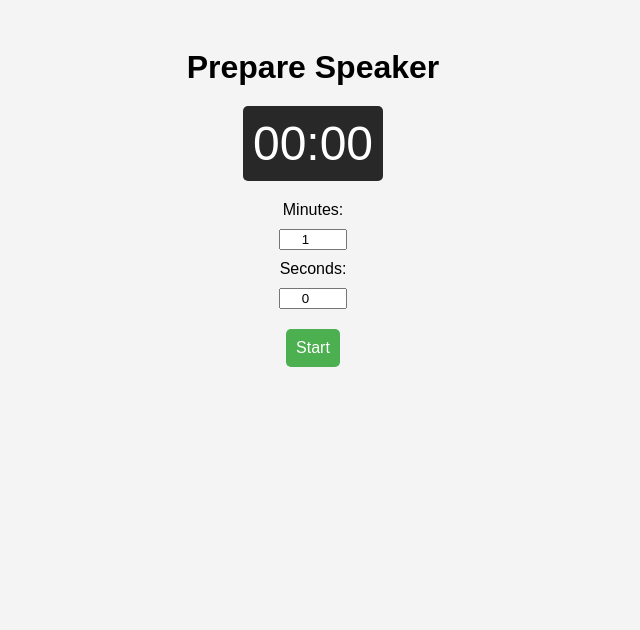
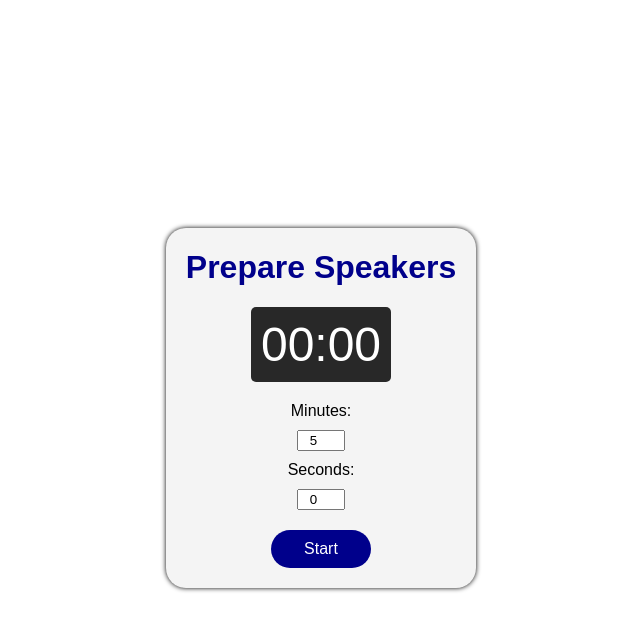
Before and after one commit to Developer-Keyithan/Uki-Gavel-Club-Slide, a plain HTML site: page Timer.html in a window 1280 px wide. Shown: the whole page, without its empty margins (327-967 px from the left). Drawn offline with Linux system fonts and the light colour scheme.

Commit message:
Updated Timer

```diff
--- a/Timer.html
+++ b/Timer.html
@@ -1,26 +1,33 @@
 <!DOCTYPE html>
 <html lang="en">
+
 <head>
   <meta charset="UTF-8">
   <meta name="viewport" content="width=device-width, initial-scale=1.0">
   <title>Timer and Stopwatch</title>
   <link rel="stylesheet" href="test.css">
 </head>
+
 <body>
-  <h1>Prepare Speaker</h1>
+  <div class="body">
+    <h1>Prepare Speakers</h1>
 
     <div id="timer-stopwatch-display">00:00</div>
 
     <label for="minutes-input">Minutes:</label>
-  <input type="number" id="minutes-input" value="1" min="0">
+    <input type="number" id="minutes-input" value="5" min="0">
     <label for="seconds-input">Seconds:</label>
     <input type="number" id="seconds-input" value="0" min="0" max="59">
 
+    <div class="buttons">
       <button id="start-btn">Start</button>
       <button id="pause-btn" disabled>Pause</button>
       <button id="stop-btn" disabled>Stop</button>
       <button id="reset-btn" disabled>Reset</button>
+    </div>
+  </div>
 
   <script src="test.js"></script>
 </body>
+
 </html>
--- a/test.css
+++ b/test.css
@@ -1,14 +1,28 @@
 body {
+  height: 100vh;
+  width: 100vw;
+
+  display: flex;
+  justify-content: center;
+  align-items: center;
+}
+.body {
   font-family: Arial, sans-serif;
   display: flex;
   flex-direction: column;
   align-items: center;
-  padding: 20px;
+  padding: 0 20px 20px 20px;
   background-color: #f4f4f4;
+
+  /* border: 2px solid black; */
+  border-radius: 20px;
+  height: fit-content;
+  width: fit-content;
+  box-shadow: 0 0 5px black;
 }
 
 h1 {
-  margin-bottom: 20px;
+  color: darkblue;
 }
 
 #timer-stopwatch-display {
@@ -21,20 +35,28 @@ h1 {
 }
 
 input {
-  width: 60px;
+  width: 40px;
   text-align: center;
   margin: 10px;
 }
 
+.buttons {
+  display: flex;
+  flex-direction: row;
+  gap: 10px;
+}
+
 button {
   padding: 10px;
+  width: 100px;
   font-size: 16px;
   margin-top: 10px;
   cursor: pointer;
-  background-color: #4CAF50;
+  background-color: darkblue;
   color: white;
   border: none;
-  border-radius: 5px;
+  border-radius: 20px;
+  transition: 0.4s ease;
 }
 
 button:disabled {
--- a/test.js
+++ b/test.js
@@ -2,7 +2,7 @@ let timerInterval;
 let stopwatchInterval;
 let timeRemaining;
 let isTimerRunning = false;
-let isTimerPaused = false;
+let isTimerPaused = true;
 let targetTime;
 let stopwatchTime = 0;
 let stopwatchMillis = 0;
@@ -19,7 +19,7 @@ function start() {
 
     // Disable the Start button, and enable Pause and Stop buttons
     document.getElementById("start-btn").disabled = true;
-    document.getElementById("pause-btn").disabled = false;
+    document.getElementById("pause-btn").disabled = true;
     document.getElementById("stop-btn").disabled = false;
     document.getElementById("reset-btn").disabled = true; // Reset is disabled until paused or stopped
 
@@ -195,6 +195,7 @@ function updateButtonState(state) {
 
         // Switch Pause to Resume button
         pauseBtn.innerText = "Resume";
+        stopBtn.disabled = true;
     } else if (state === "reset") {
         startBtn.style.display = "none";
         pauseBtn.style.display = "inline-block";
```
Also changed, not shown: index.html (+3 -3 lines), style.css (+5 -3 lines). Lines whose indentation alone changed are shown as unchanged.
